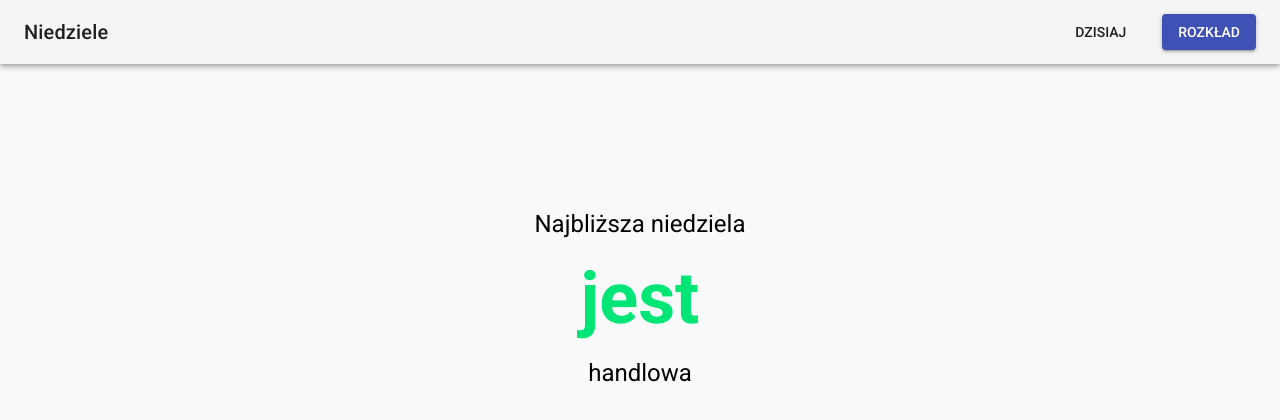
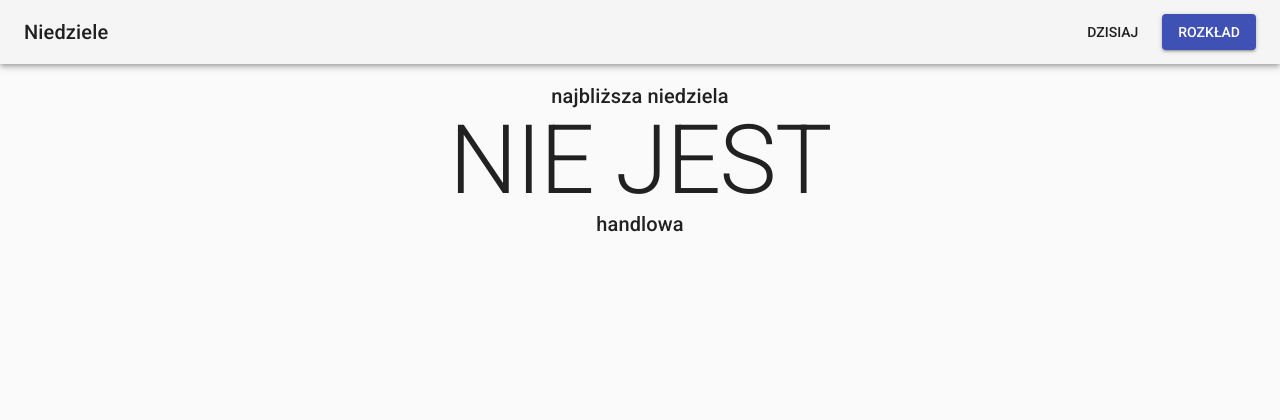
Before and after one commit to MieszkoR/niedziele, a React (Create React App) app: page / in a window 1280 px wide. Shown: the top 420 px of the page. Built offline with nearby package versions, Linux system fonts and the light colour scheme.

Commit message:
okurwa
więcej nie dałem rady

```diff
--- a/src/App.js
+++ b/src/App.js
@@ -5,6 +5,7 @@ import { BrowserRouter, Link, Route } from "react-router-dom";
 import { withStyles } from "@material-ui/core/styles";
 import {
   CssBaseline,
+  Grid,
   AppBar,
   Toolbar,
   Button,
@@ -18,14 +19,17 @@ const styles = {
     flexGrow: 1
   },
   menuButton: {
-    marginRight: 20
+    marginRight: 16
+  },
+  Content: {
+    marginTop: 16
   }
 };
 
 class App extends Component {
   state = {
     todayButton: {
-      variant: "default",
+      variant: "text",
       color: "inherit"
     },
     scheduleButton: {
@@ -38,7 +42,7 @@ class App extends Component {
     if (location === "today") {
       this.setState({
         todayButton: {
-          variant: "default",
+          variant: "text",
           color: "inherit"
         },
         scheduleButton: {
@@ -93,10 +97,16 @@ class App extends Component {
               </Button>
             </Toolbar>
           </AppBar>
-          <Fragment>
+          <Grid
+            container
+            direction="column"
+            justify="center"
+            alignItems="center"
+            className={classes.Content}
+          >
             <Route exact path="/" component={Today} />
-            <Route  path="/rozklad" component={Schedule} />
-          </Fragment>
+            <Route path="/rozklad" component={Schedule} />
+          </Grid>
         </Fragment>
       </BrowserRouter>
     );
--- /dev/null
+++ b/src/components/Data.js
@@ -0,0 +1,26 @@
+let tab = {
+  "23.12.2018": true,
+  "30.12.2018": false,
+  "6.1.2019": false,
+  "13.1.2019": false,
+  "20.1.2019": false,
+  "27.1.2019": true,
+  "3.2.2019": false,
+  "10.2.2019": false,
+  "17.2.2019": false,
+  "24.2.2019": true,
+  "3.3.2019": false,
+  "10.3.2019": false,
+  "17.3.2019": false,
+  "24.3.2019": false,
+  "31.3.2019": true,
+  "7.4.2019": false,
+  "14.4.2019": true,
+  "21.4.2019": false,
+  "28.4.2019": true,
+  "5.5.2019": false,
+  "12.5.2019": false,
+  "19.5.2019": false,
+  "26.5.2019": true
+};
+module.exports = tab;
--- a/src/components/Today.js
+++ b/src/components/Today.js
@@ -1,68 +1,73 @@
 import React, { Component, Fragment } from "react";
-import tab from "./xddd";
-import { Schedule } from ".";
+import PropTypes from "prop-types";
+import { Typography } from "@material-ui/core";
+import { withStyles } from "@material-ui/core/styles";
+import tab from "./Data";
 
-  let t=false;
-  var now = new Date();
-
-  let day=now.getUTCDay(); //który dzień tygodnia
-  let brak=7-day; //ile zostało dni do niedzieli
-  if(brak!==0){ //czy jest niedziela
-  let tru=now.getDate(); //który dzień miesiąca
-  tru+=brak; //najbliższa niedziela
-  now.setDate(tru);
-}else t=true;
-
-var sunday = now.getDate().toString() +'.'+ (now.getMonth()+1).toString() +'.'+now.getFullYear().toString();
-
-
-
-
-let kiedy;
-if(t){
-  kiedy=<h1 STYLE="font-family: Roboto;font-size: 24px;
-  text-align: center;text-align: center;font-style: normal;
-  font-weight: normal;margin-top:10%">Dzisiejsza niedziela</h1>;
-}else{
-  kiedy=<h1 STYLE="margin-bottom:0;font-family:Roboto;font-size: 24px;
-  text-align: center;text-align: center;font-style: normal;
-  font-weight: normal;margin-top:10%">Najbliższa niedziela</h1>;
-}
-if(tab[tab.indexOf(sunday)+1]==="tak"){
-
-
-
-   sunday=<h1 STYLE="color: #00E676;font-size: 72px;font-family:Roboto;text-align: center;margin-top:0;margin-bottom:0">jest</h1>;
-}
-  else{
-  sunday=<h1 STYLE="color:red;font-family:Roboto;text-align: center;margin-top:0;margin-bottom:0;">nie jest</h1>;
-}
-
+const styles = {
+  canTrade: {
+    color: "#00E676"
+  },
+  cannotTrade: {
+    color: "#FF174"
+  }
+};
 
 class Content extends Component {
+  state = {
+    isSunday: false,
+    label: "najbliższa",
+    trade: false
+  };
 
+  isItSundayToday() {
+    const today = new Date();
+    const weekday = today.getDay();
+    this.setState({
+      isSunday: weekday === 0,
+      label: weekday === 0 ? "dzisiejsza" : "najbliższa"
+    });
+  }
+
+  isTradeSunday() {
+    const today = new Date();
+    const nearestSunday =
+      today.getDate().toString() +
+      "." +
+      (today.getMonth() + 1).toString() +
+      "." +
+      today.getFullYear().toString();
+    this.setState({
+      trade: tab[nearestSunday]
+    });
+  }
+
+  componentDidMount() {
+    this.isItSundayToday();
+    this.isTradeSunday();
+  }
 
   render() {
+    const { classes } = this.props;
     return (
-      <center>
-        <br/>
-      {kiedy}
-      <br/>
-      {sunday}
-      <br/>
-      <h1 STYLE="margin-top:0;font-family:Roboto;font-size: 24px;
-  text-align: center;text-align: center;font-style: normal;
-  font-weight: normal;">handlowa</h1>
-
-      </center>
-
-
-
-      );
+      <Fragment>
+        <Typography variant="h6">
+          {this.state.label} niedziela
+        </Typography>
+        <Typography
+          variant="h1"
+          className={this.state.trade ? classes.canTrade : classes.cannotTrade}
+        >
+          {this.state.trade ? "JEST" : "NIE JEST"}
+        </Typography>
+        <Typography variant="h6">handlowa</Typography>
+      </Fragment>
+    );
   }
 }
 
+Content.propTypes = {
+  classes: PropTypes.object.isRequired
+};
 
-
-
-export default Content;
+export default withStyles(styles)(Content);
```
Also changed, not shown: src/components/Schedule.js (line endings or trailing spaces), src/components/xddd.js (indentation only), 1 other file (tests, documents, lock files or other folders).
